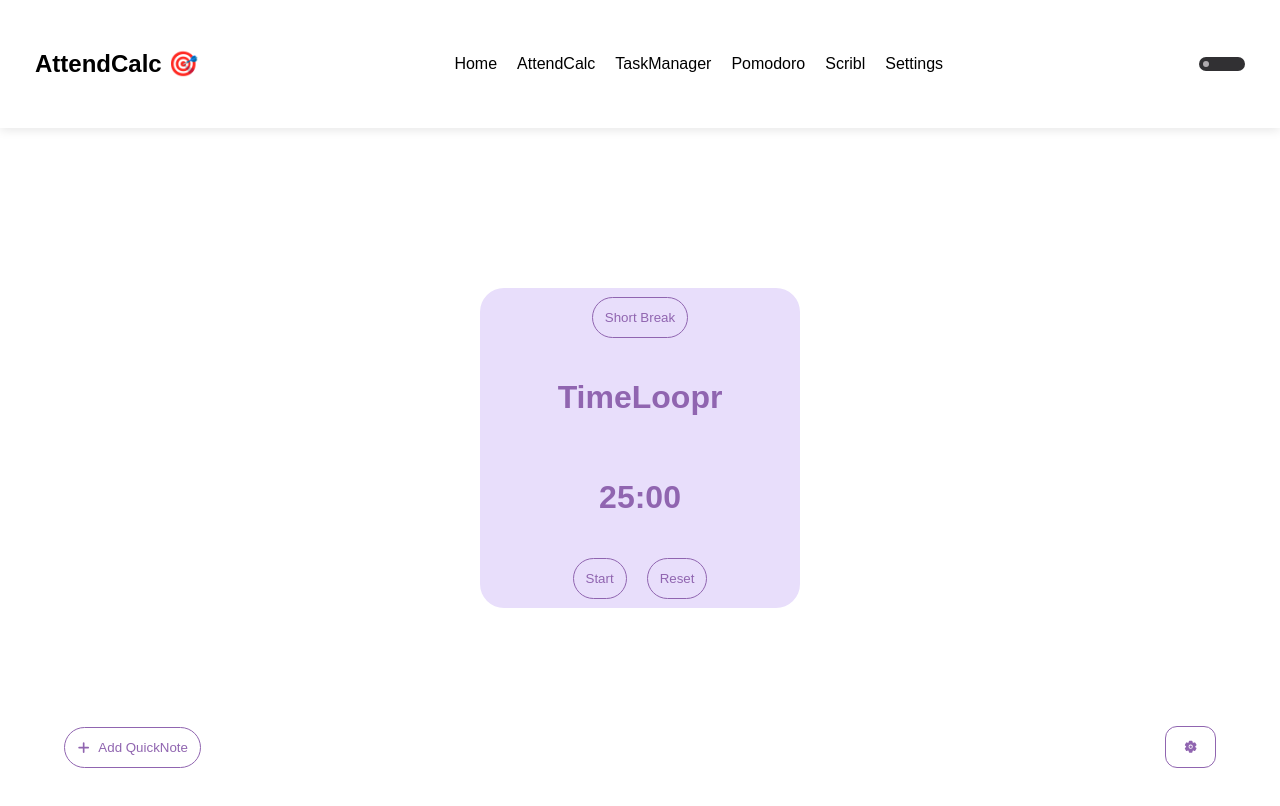
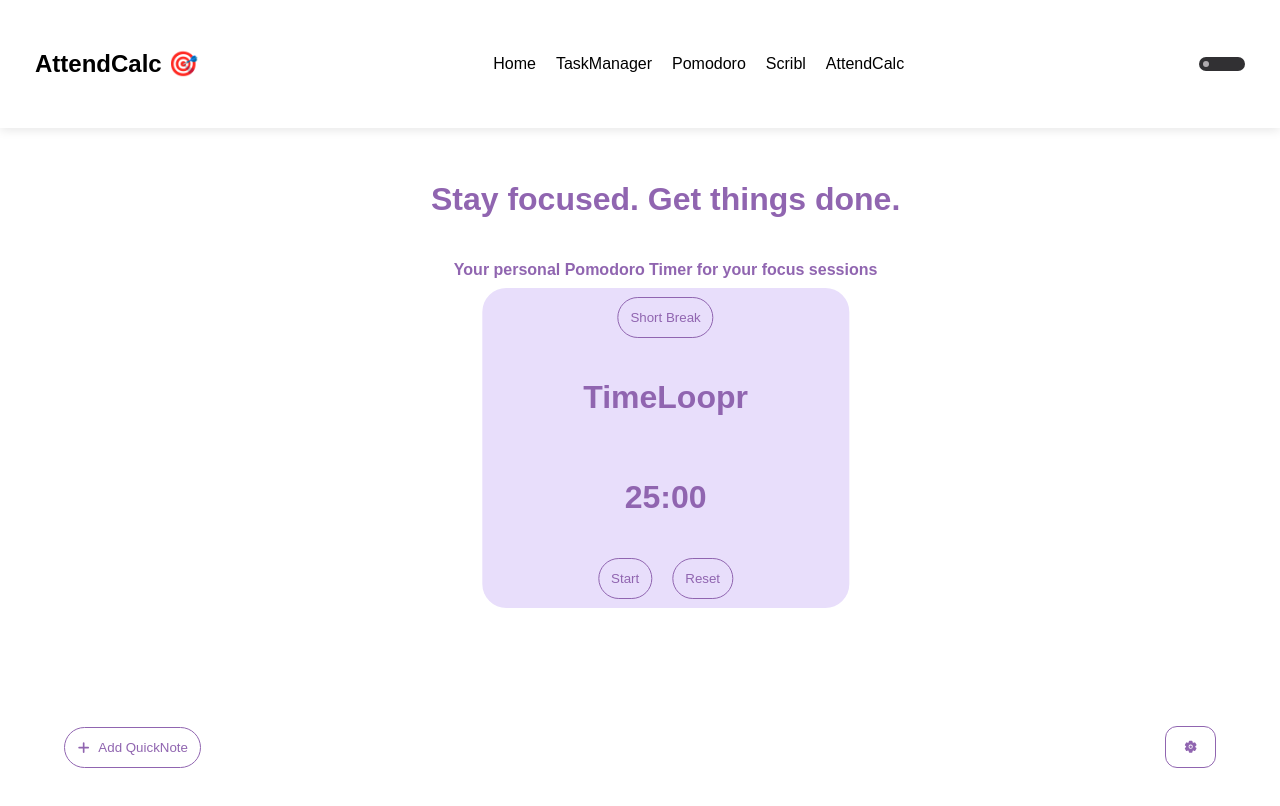
Before and after one commit to paramkhodiyar/AttendCalc, a React (Vite) app: page /pomodoro in a window 1280 px wide. Shown: the top 806 px of the page. Built offline with nearby package versions, Linux system fonts and the light colour scheme; what @tiptap/extension-color would draw is missing.

Commit message:
Minor bug fixes and improvements with the pomodoro timer

```diff
--- a/src/components/navbar/navbar.jsx
+++ b/src/components/navbar/navbar.jsx
@@ -12,11 +12,11 @@ export default function Navbar({ darkMode, setDarkMode }) {
         <div className="linksholder">
           <ul className={`nav-links ${menuOpen ? "show" : ""}`}>
             <li onClick={() => setMenuOpen(false)}><Link to="/">Home</Link></li>
-            <li onClick={() => setMenuOpen(false)}><Link to="/calculator">AttendCalc</Link></li>
             <li onClick={() => setMenuOpen(false)}><Link to="/taskmanager">TaskManager</Link></li>
             <li onClick={() => setMenuOpen(false)}><Link to="/pomodoro">Pomodoro</Link></li>
             <li onClick={() => setMenuOpen(false)}><Link to="/notetaker">Scribl</Link></li>
-            <li onClick={() => setMenuOpen(false)}><Link to="/settings">Settings</Link></li>
+            <li onClick={() => setMenuOpen(false)}><Link to="/calculator">AttendCalc</Link></li>
+            {/* <li onClick={() => setMenuOpen(false)}><Link to="/settings">Settings</Link></li> */}
           </ul>
         </div>
         <div className="hamburger" onClick={() => setMenuOpen(!menuOpen)}>
--- a/src/components/pomodoro/pomodoro.css
+++ b/src/components/pomodoro/pomodoro.css
@@ -1,23 +1,36 @@
 .maincontainer {
     display: flex;
     flex-direction: column;
-    justify-content: center;
     align-items: center;
     height: 100vh;
     position: relative;
+    overflow-y: hidden;
 
 }
 
 html {
     scroll-behavior: smooth;
-    overflow-y: hidden;
+    /* overflow-y: hidden; */
 }
-
+.header{
+    position: relative;
+    top:4%;
+    left: 2%;
+    display: flex;
+    flex-direction: column;
+    width: 100%;
+    justify-content: center;
+    align-items: center;
+    color: #9065b0;
+}
+.header.dark-mode{
+    color: #e8defb;
+}
 .timercontainer {
     display: flex;
     position: absolute;
     top: 40%;
-    left: 50%;
+    left: 52%;
     transform: translate(-50%, -50%);
     flex-direction: column;
     justify-content: center;
@@ -25,7 +38,7 @@ html {
     gap: 20px;
     background-color: #e8defb;
     color: #9065b0;
-    width: 25%;
+    width: 28.7%;
     height: 40%;
     border-radius: 24px;
 }
--- a/src/components/pomodoro/pomodoro.jsx
+++ b/src/components/pomodoro/pomodoro.jsx
@@ -66,6 +66,10 @@ function Pomodoro({ darkMode }) {
     return (
         <>
             <div className={`maincontainer ${darkMode ? " dark-mode" : ""}`}>
+                <div className={`header ${darkMode ? " dark-mode" : ""}`}>
+                    <h1 className="title">Stay focused. Get things done.</h1>
+                    <h4>Your personal Pomodoro Timer for your focus sessions</h4>
+                </div>
                 <div className={`timercontainer ${darkMode ? " dark-mode" : ""}`}>
                     <div className={`button-group ${darkMode ? " dark-mode" : ""}`}>
                         <button onClick={handleShortBreak}>Short Break</button>
```
